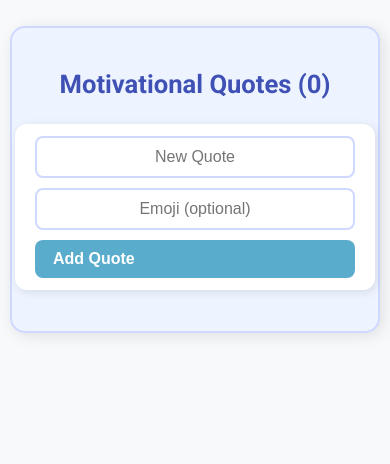
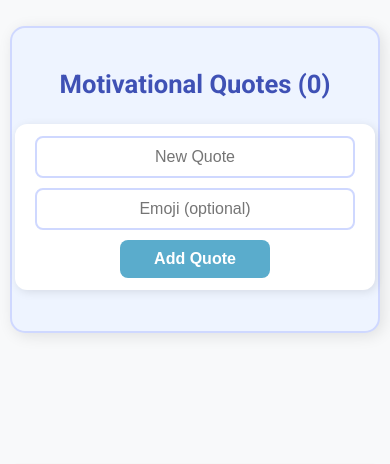
Before and after one commit to jialihuang0427/TaskFlowCheckConnection, a Flask app: page /todo in a window 390 px wide. Shown: the part 1436-1900 px from the top of the page. Run offline with Flask 3, Linux system fonts and the light colour scheme; the visitor is signed in with stand-in values (Sample User, id 1); data that the repository does not hold is empty; some libraries are stand-ins or nearby versions.

Commit message:
changes: git push

```diff
--- a/static/todo.css
+++ b/static/todo.css
@@ -1170,6 +1170,17 @@ h2 {
     }
 
 
+    #timerheading{
+        text-align: center !important;
+        justify-content: center !important;
+    }
+
+    .add-quote {
+        width : 150px !important;
+        justify-content: center;
+        text-align: center !important;
+    }
+
     #task-form button, #quote-form button {
         width: 100%; /* Buttons full width */
     }
@@ -1197,7 +1208,7 @@ h2 {
 .contact-container {
     display: flex;
     flex-wrap: wrap;
-    justify-content: center;
+    justify-content: center !important;
     gap: 20px;
 }
 
@@ -1226,6 +1237,8 @@ h2 {
     font-size: 40px; /* Reduce further for mobile */
 }
 
+
+
 .mode-btn {
     font-size: 14px; /* Adjust button text size */
     padding: 8px 12px;
--- a/templates/todo.html
+++ b/templates/todo.html
@@ -521,7 +521,7 @@
         <form id="quote-form" action="{{ url_for('add_quote') }}" method="POST">
             <input type="text" id="quote-input" name="quote" placeholder="New Quote" required>
             <input type="text" id="emoji-input" name="emoji" placeholder="Emoji (optional)">
-            <button type="submit">Add Quote</button>
+            <button type="submit" class = "add-quote">Add Quote</button>
         </form>
 
         <ul id="quote-list">
@@ -622,6 +622,7 @@
 
 </section>
 </div>
+
     <section id="contact">
         <div class="contact-container">
             <!-- Left: Contact Form -->
```
